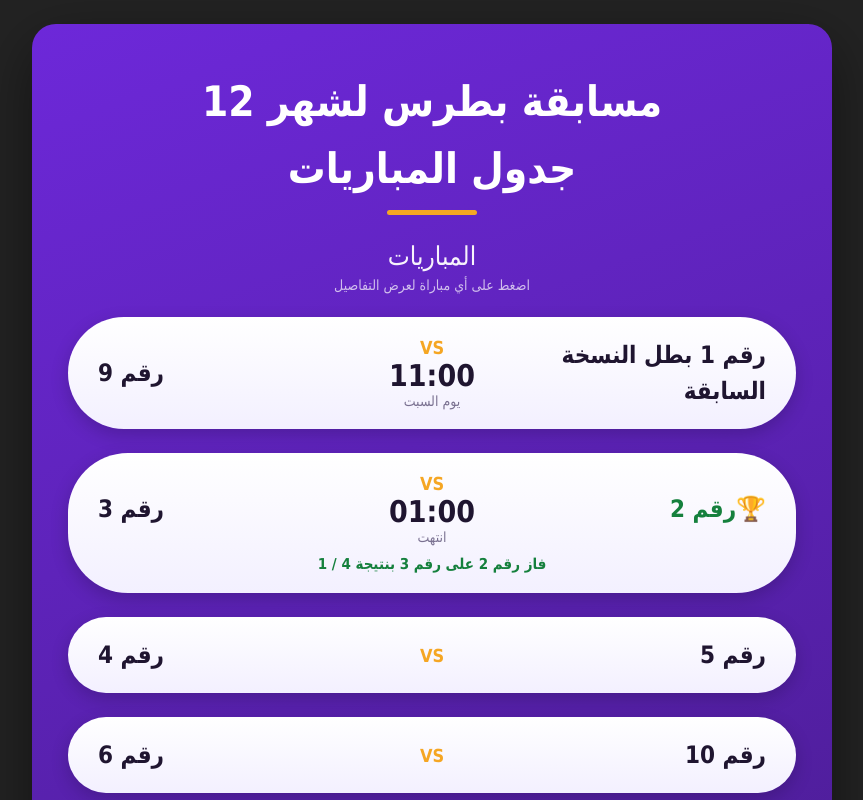
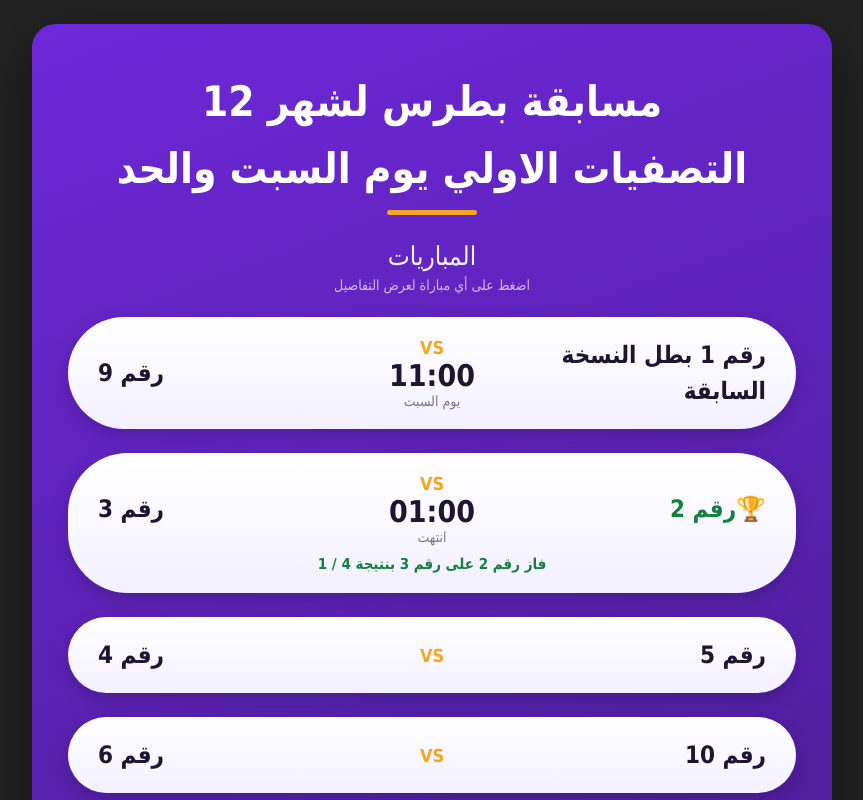
Before and after one commit to kazan0v2/yt-automation-site, a plain HTML site: page index.html in a window 1280 px wide. Shown: the top 800 px of the page, without its empty margins (208-1071 px from the left). Drawn offline with Linux system fonts and the light colour scheme.

Commit message:
Update index.html

```diff
--- a/index.html
+++ b/index.html
@@ -118,7 +118,7 @@ window.addEventListener("error",function(){
    ========================================================================= */
 const DATA = {
   title: `مسابقة بطرس لشهر 12
-جدول المباريات`,
+التصفيات الاولي يوم السبت والحد`,
   sectionTitle: `المباريات`,
   days: [
     {
```
